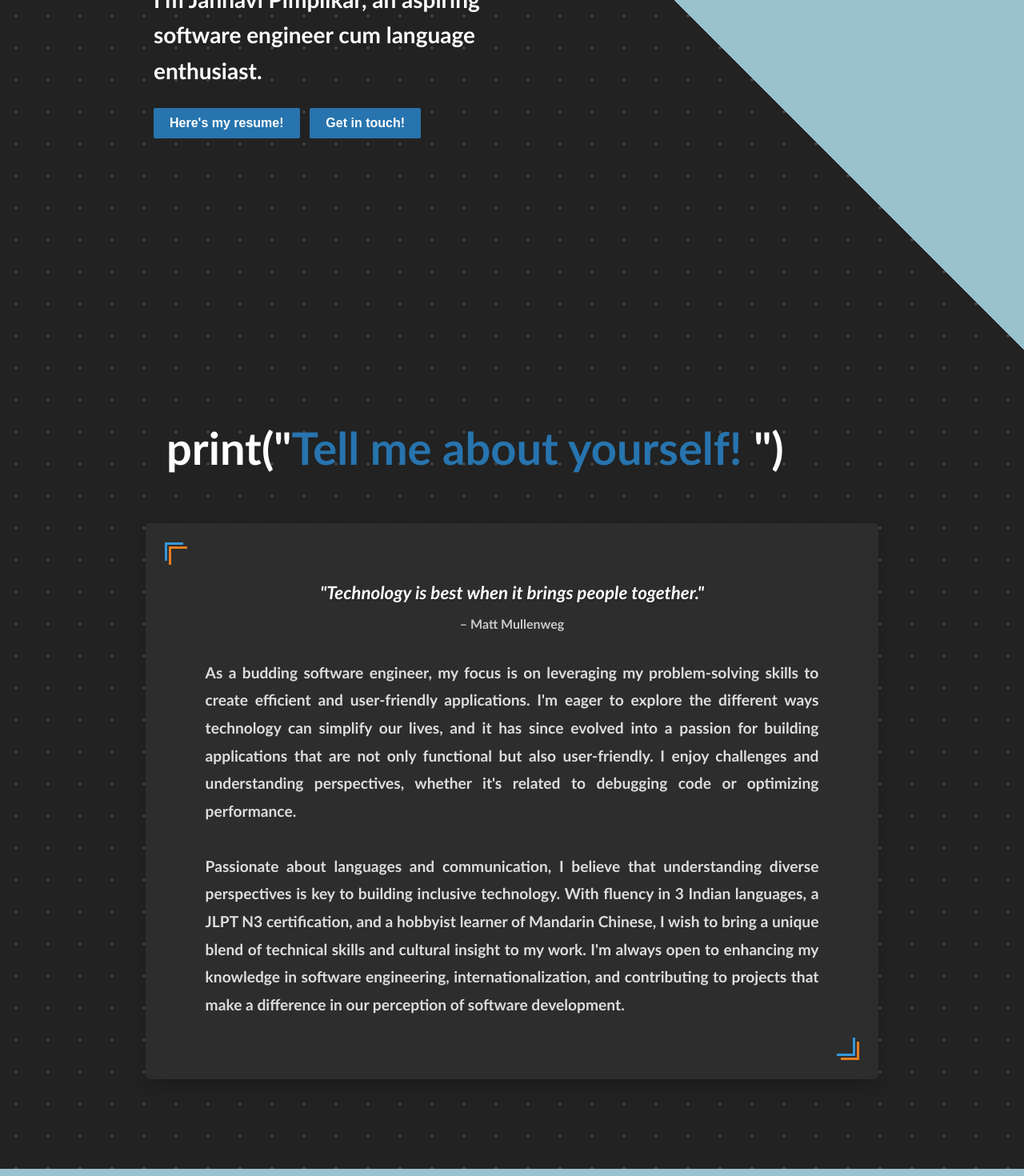
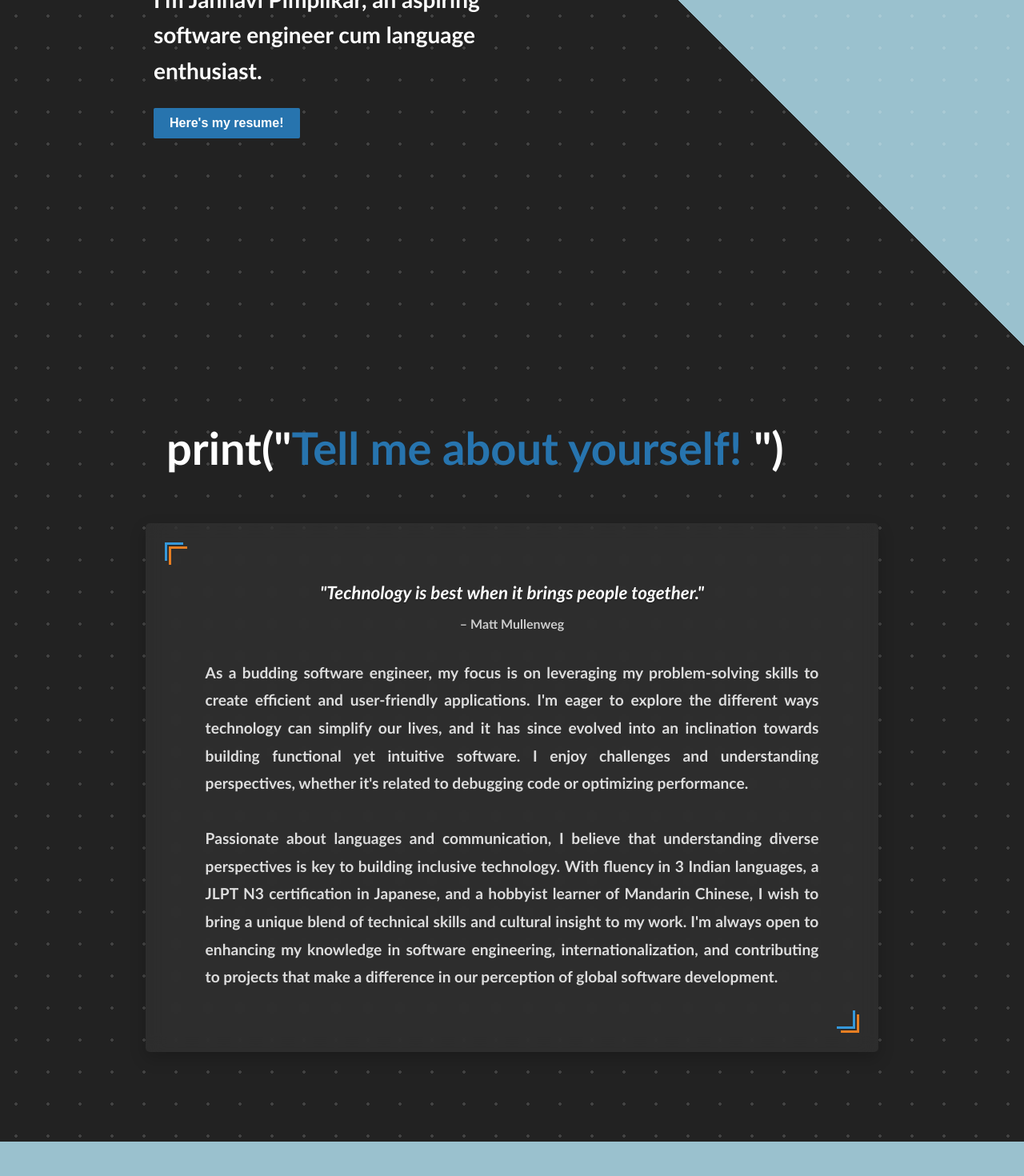
Before and after one commit to Janhavi-2001/Janhavi-2001.github.io, a React (Create React App) app: page / in a window 1280 px wide. Shown: the part 400-1870 px from the top of the page at 80% size. Built offline with nearby package versions, Linux system fonts and the light colour scheme.

Commit message:
Remove contact button from home screen

```diff
--- a/src/Components/About/About.js
+++ b/src/Components/About/About.js
@@ -51,11 +51,11 @@ const About = () => {
           <p className="author">– Matt Mullenweg</p>
           <br />
           <p className="description">
-            As a budding software engineer, my focus is on leveraging my problem-solving skills to create efficient and user-friendly applications. I'm eager to explore the different ways technology can simplify our lives, and it has since evolved into a passion for building applications that are not only functional but also user-friendly.
+            As a budding software engineer, my focus is on leveraging my problem-solving skills to create efficient and user-friendly applications. I'm eager to explore the different ways technology can simplify our lives, and it has since evolved into an inclination towards building functional yet intuitive software.
             I enjoy challenges and understanding perspectives, whether it's related to debugging code or optimizing performance.
             <br /><br />
             Passionate about languages and communication, I believe that understanding diverse perspectives is key to building inclusive technology.
-            With fluency in 3 Indian languages, a JLPT N3 certification, and a hobbyist learner of Mandarin Chinese, I wish to bring a unique blend of technical skills and cultural insight to my work. I'm always open to enhancing my knowledge in software engineering, internationalization, and contributing to projects that make a difference in our perception of software development.
+            With fluency in 3 Indian languages, a JLPT N3 certification in Japanese, and a hobbyist learner of Mandarin Chinese, I wish to bring a unique blend of technical skills and cultural insight to my work. I'm always open to enhancing my knowledge in software engineering, internationalization, and contributing to projects that make a difference in our perception of global software development.
           </p>
           <br />
         </div>
--- a/src/Components/Home/Home.css
+++ b/src/Components/Home/Home.css
@@ -55,27 +55,7 @@ span {
     background-color: #1a5f8a;
 }
 
-.contact-button {
-    background-color: #2774AE;
-    color: #fff;
-    border: none;
-    padding: 10px 20px;
-    cursor: pointer;
-    transition: background-color 0.3s ease;
-    font-size: 1rem;
-    text-decoration: none;
-    display: inline-block;
-    margin-top: 1rem;
-    font-family: 'Arial', sans-serif;
-    font-weight: bold;
-    border-radius: 2px;
-}
-
-.contact-button:hover {
-    background-color: #1a5f8a;
-}
-
-.resume-button, .contact-button {
+.resume-button {
     margin-left: 10vw;
     margin-right: -9vw;
 }
--- a/src/Components/Home/Home.js
+++ b/src/Components/Home/Home.js
@@ -11,7 +11,6 @@ const Home = () => {
                 <TypeAnimation />
                 <p>I'm Janhavi Pimplikar, an aspiring software engineer cum language enthusiast.</p>
                 <a className="resume-button" href="public\Documents\Janhavi-Pimplikar_ATS_Resume.pdf" download="Janhavi-Pimplikar_ATS_Resume.pdf"> Here's my resume! </a>
-                <a className="contact-button" href="#contact"> Get in touch! </a>
             </div>
             <Image />
         </div>
```
